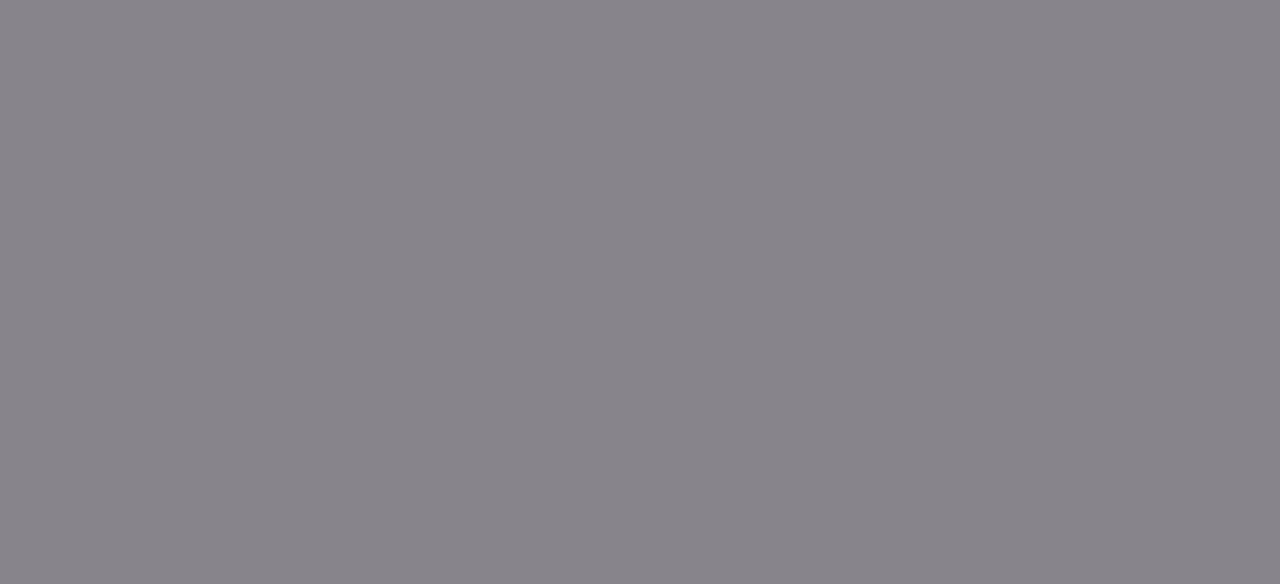
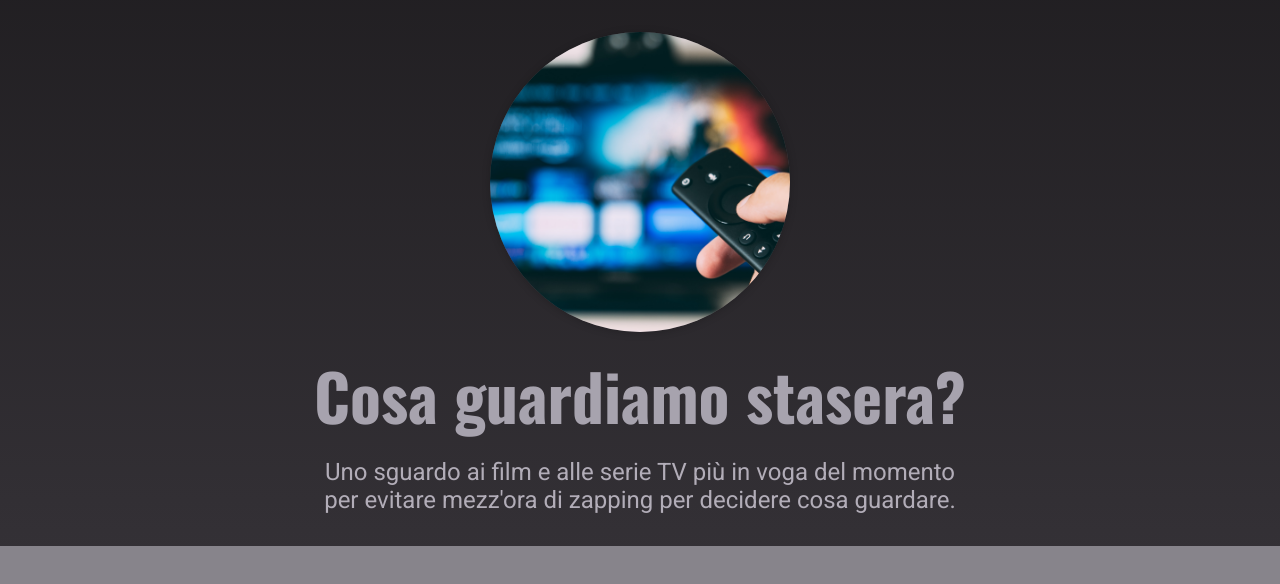
Before and after one commit to Barbarubia/nextjs-blog, a Next.js app: page / in a window 1280 px wide. Shown: the top 584 px of the page. Built offline with nearby package versions, Linux system fonts and the light colour scheme.

Commit message:
homepage popolata con sezione hero (componente)

```diff
--- /dev/null
+++ b/components/home-page/hero.js
@@ -0,0 +1,24 @@
+import Image from "next/image"; // componente incluso in nextjs che consente di ottimizzare le immagini
+import classes from "./hero.module.css"; // importo lo stile dedicato al componente Hero
+
+function Hero() {
+  return (
+    <section className={classes.hero}>
+      <div className={classes.image}>
+        <Image
+          src="/images/site/tv.jpg"
+          alt="Cosa guardiamo in TV stasera?"
+          width={300}
+          height={300}
+        />
+      </div>
+      <h1>Cosa guardiamo stasera?</h1>
+      <p>
+        Uno sguardo ai film e alle serie TV più in voga del momento per evitare
+        mezz'ora di zapping per decidere cosa guardare.
+      </p>
+    </section>
+  );
+}
+
+export default Hero;
--- /dev/null
+++ b/components/home-page/hero.module.css
@@ -0,0 +1,56 @@
+.hero {
+  text-align: center;
+  background-image: linear-gradient(
+    to bottom,
+    var(--color-grey-900),
+    var(--color-grey-800)
+  );
+  padding: var(--size-8) 0;
+}
+
+.image {
+  width: 300px;
+  height: 300px;
+  box-shadow: 0 1px 8px rgba(0, 0, 0, 0.2);
+  border-radius: 50%;
+  overflow: hidden;
+  background-color: var(--color-grey-700);
+  margin: auto;
+}
+
+.image img {
+  object-fit: cover;
+  object-position: center;
+  width: 100%;
+  height: 100%;
+}
+
+.hero h1 {
+  font-size: var(--size-16);
+  margin: var(--size-4) 0;
+  color: var(--color-grey-300);
+}
+
+.hero p {
+  font-size: var(--size-6);
+  color: var(--color-grey-200);
+  width: 90%;
+  max-width: 40rem;
+  margin: auto;
+}
+
+@media (max-width: 300px) {
+  .image {
+    max-width: 70%;
+    height: auto;
+    aspect-ratio: 1;
+  }
+
+  .hero h1 {
+    font-size: var(--size-6);
+  }
+
+  .hero p {
+    font-size: var(--size-4);
+  }
+}
--- a/pages/index.js
+++ b/pages/index.js
@@ -1,5 +1,15 @@
 // Questa è la pagina iniziale del blog
 
-function HomePage() {}
+import { Fragment } from "react";
+
+import Hero from "../components/home-page/hero";
+
+function HomePage() {
+  return (
+    <Fragment>
+      <Hero />
+    </Fragment>
+  );
+}
 
 export default HomePage;
```
Also changed, not shown: public/images/site/tv.jpg (added).
